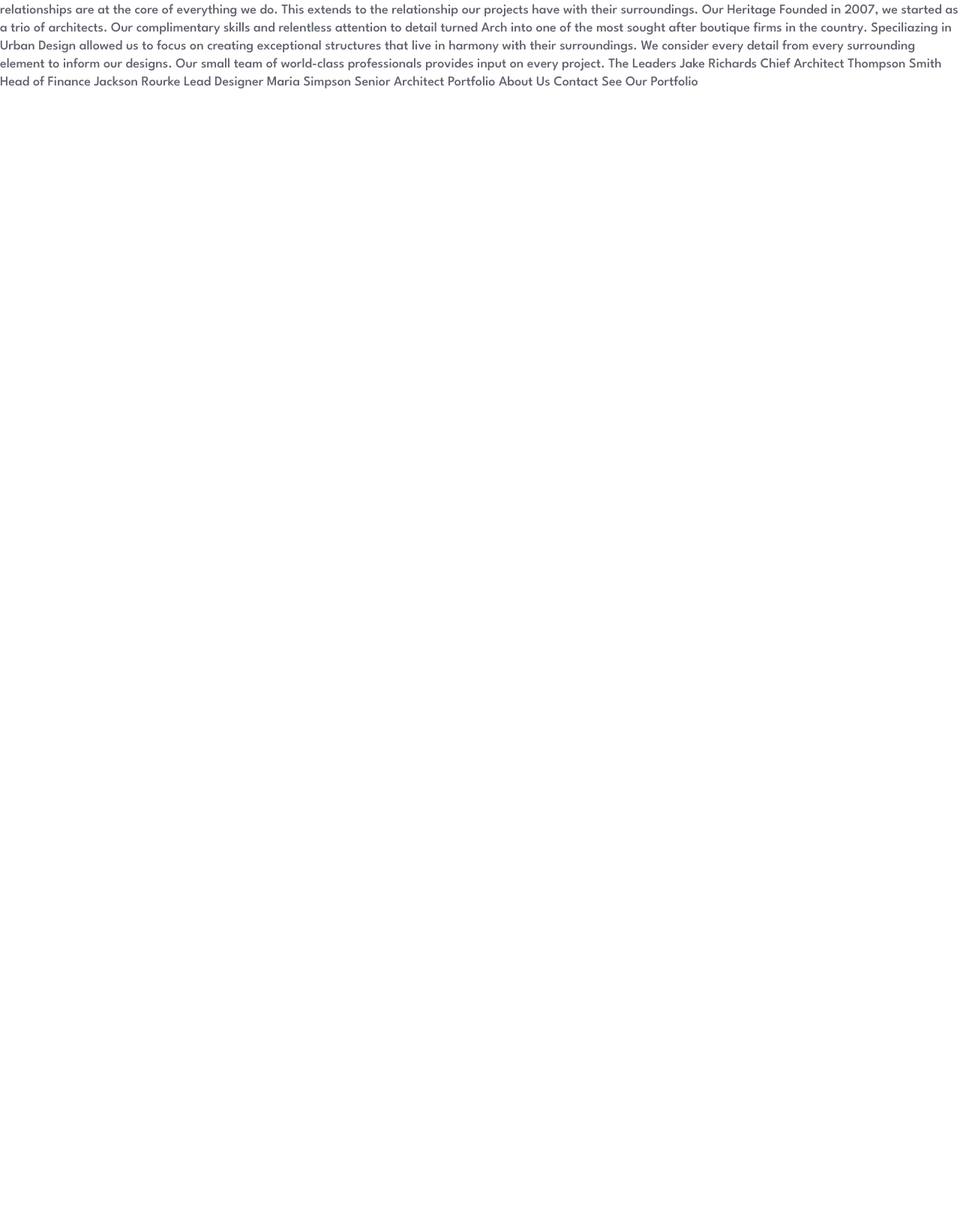
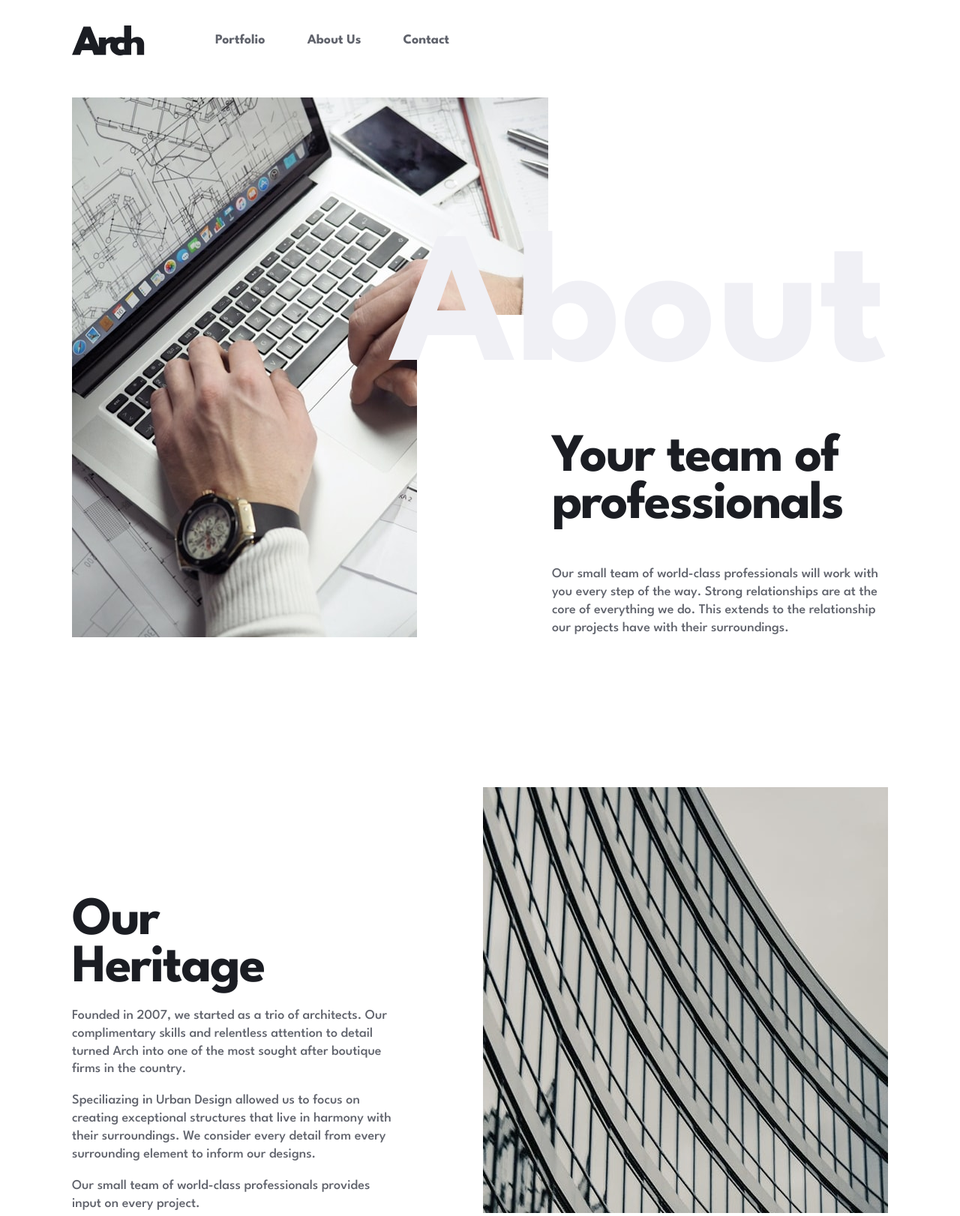
Before and after one commit to karolbanat/fem-arch-studio-website, a website built with Vite: page pages/about.html in a window 1280 px wide. Shown: the part 22-1644 px from the top of the page at 75% size. Before the commit the page ends 800 px from the top, so only its background shows below. Built offline with nearby package versions, Linux system fonts and the light colour scheme.

Commit message:
About page hero and intro

```diff
--- a/pages/about.html
+++ b/pages/about.html
@@ -15,32 +15,102 @@
 </head>
 
 <body>
+    <a href="main-content"
+       class="skip-link">Skip to content</a>
 
-    About Us
+    <nav class="page-navigation">
+        <div class="container">
+            <div class="flex-page-navigation">
+                <a href="/index.html">
+                    <img src="/src/assets/logo.svg"
+                         alt="Arch logo">
+                </a>
 
-    Portfolio
-    About Us
-    Contact
+                <button aria-controls="primary-nav"
+                        aria-expanded="false"
+                        aria-label="Open menu"
+                        id="page-navigation-toggle"
+                        class="menu-toggle | display-none-md"
+                        data-media="min">
+                    <img src="/src/assets/icons/icon-hamburger.svg"
+                         alt=""
+                         class="menu-toggle__icon-open">
+                    <img src="/src/assets/icons/icon-close.svg"
+                         alt=""
+                         class="menu-toggle__icon-close">
+                </button>
 
-    About
+                <div id="primary-nav"
+                     class="page-navigation__nav">
+                    <ul class="page-navigation__nav-list">
+                        <li>
+                            <a href="/pages/portfolio.html"
+                               class="link nav-link">Portfolio</a>
+                        </li>
+                        <li>
+                            <a href="#"
+                               class="link nav-link">About Us</a>
+                        </li>
+                        <li>
+                            <a href="/pages/contact.html"
+                               class="link nav-link">Contact</a>
+                        </li>
+                    </ul>
+                </div>
+            </div>
+        </div>
+    </nav>
 
-    Your team of professionals
+    <div class="container"
+         data-spacer="none-sm">
+        <header class="hero">
+            <picture>
+                <source media="(min-width: 992px)"
+                        srcset="/src/assets/about/desktop/image-hero.jpg">
+                <source media="(min-width: 768px)"
+                        srcset="/src/assets/about/tablet/image-hero.jpg">
+                <img src="/src/assets/about/mobile/image-hero.jpg"
+                     alt=""
+                     class="hero__image">
+            </picture>
 
-    Our small team of world-class professionals will work with you every step of the way.
-    Strong relationships are at the core of everything we do. This extends to the
-    relationship our projects have with their surroundings.
+            <div class="hero__body | flow parent">
+                <p aria-hidden="true"
+                   class="echo-heading | display-none-sm"
+                   data-media="max"
+                   data-section="hero">About</p>
+                <h1 class="section-heading"
+                    style="--flow-spacer: 0;">Your team of professionals</h1>
+                <p>Our small team of world-class professionals will work with you every step of the way.
+                    Strong relationships are at the core of everything we do. This extends to the
+                    relationship our projects have with their surroundings.</p>
+            </div>
+        </header>
+    </div>
 
-    Our Heritage
+    <main id="main-content">
 
-    Founded in 2007, we started as a trio of architects. Our complimentary skills and
-    relentless attention to detail turned Arch into one of the most sought after boutique
-    firms in the country.
+        <div class="container">
+            <section class="intro | flex-align-end parent overflow-hidden">
+                <div class="intro__body | flow">
+                    <h2 class="section-heading"
+                        data-width="narrow">Our Heritage</h2>
+                    <p>Founded in 2007, we started as a trio of architects. Our complimentary skills and
+                        relentless attention to detail turned Arch into one of the most sought after boutique
+                        firms in the country.</p>
+                    <p>Speciliazing in Urban Design allowed us to focus on creating exceptional structures that
+                        live in harmony with their surroundings. We consider every detail from every surrounding
+                        element to inform our designs.</p>
+                    <p>Our small team of world-class professionals provides input on every project.</p>
+                </div>
+                <img src="/src/assets/about/desktop/image-heritage.jpg"
+                     alt=""
+                     class="display-none-lg"
+                     data-media="max">
+            </section>
+        </div>
+    </main>
 
-    Speciliazing in Urban Design allowed us to focus on creating exceptional structures that
-    live in harmony with their surroundings. We consider every detail from every surrounding
-    element to inform our designs.
-
-    Our small team of world-class professionals provides input on every project.
 
     The Leaders
 
@@ -62,6 +132,42 @@
 
     See Our Portfolio
 
+    <div class="container"
+         data-spacer="none-md">
+        <footer class="page-footer">
+            <div class="logo-container">
+                <a href="/index.html">
+                    <img src="/src/assets/logo-light.svg"
+                         alt="Arch homepage">
+                </a>
+            </div>
+
+            <nav aria-label="footer">
+                <ul class="page-footer__nav-list">
+                    <li>
+                        <a href="/pages/portfolio.html"
+                           class="link">Portfolio</a>
+                    </li>
+                    <li>
+                        <a href="#"
+                           class="link">About Us</a>
+                    </li>
+                    <li>
+                        <a href="/pages/contact.html"
+                           class="link">Contact</a>
+                    </li>
+                </ul>
+            </nav>
+
+            <a href="/pages/portfolio.html"
+               class="button">
+                <span>See Our Portfolio</span>
+                <img src="/src/assets/icons/icon-arrow.svg"
+                     alt="">
+            </a>
+        </footer>
+    </div>
+
     <script type="module"
             src="/src/main.ts"></script>
 </body>
--- a/src/style.css
+++ b/src/style.css
@@ -264,6 +264,10 @@ h2 {
 	color: var(--clr-neutral-800);
 }
 
+.section-heading[data-width='narrow'] {
+	max-width: 8ch;
+}
+
 .echo-heading {
 	position: absolute;
 	font-weight: var(--fw-bold, 700);
@@ -275,6 +279,12 @@ h2 {
 .echo-heading[data-section='intro'] {
 	top: 6.25rem;
 	left: 0;
+}
+
+.echo-heading[data-section='hero'] {
+	top: 0;
+	right: 0;
+	transform: translateY(-50%);
 }
 
 /* logo container */
@@ -599,7 +609,6 @@ h2 {
 	}
 
 	.intro__body {
-		padding-inline-start: var(--spacer-left-large);
 		padding-inline-end: clamp(3.5rem, 7vw, 5.9375rem);
 	}
 }
@@ -644,6 +653,58 @@ h2 {
 @media only screen and (min-width: 62em) {
 	.portfolio-gallery {
 		padding-inline-end: 10rem;
+	}
+}
+
+/* subpages */
+.hero {
+	--spacer-inline: 2rem;
+	display: grid;
+}
+
+.hero__body {
+	padding-block-start: 4rem;
+	padding-inline-start: var(--spacer-inline);
+	max-width: min(calc(100% - var(--spacer-inline)), 39.25rem);
+
+	background-color: var(--clr-neutral-100);
+}
+
+@media only screen and (max-width: 48em) {
+	.hero__body {
+		margin-block-start: -2.75rem;
+	}
+}
+
+@media only screen and (min-width: 48em) {
+	.hero {
+		--spacer-inline: 3.625rem;
+	}
+
+	.hero > * {
+		grid-row: 1;
+		grid-column: 1;
+	}
+
+	.hero__body {
+		place-self: end;
+		padding-block-start: 10rem;
+	}
+}
+
+@media only screen and (max-width: 62em) {
+	.hero__image {
+		width: 100%;
+	}
+}
+
+@media only screen and (min-width: 62em) {
+	.hero {
+		--spacer-inline: 11.25rem;
+	}
+
+	.hero__body {
+		--flow-spacer: 3rem;
 	}
 }
 
@@ -695,6 +756,13 @@ h2 {
 	/* z-index: -1; */
 
 	background-color: hsl(0deg 0% 0% / 0.35);
+}
+
+/* spacers */
+@media only screen and (min-width: 62em) {
+	.spacer-left-large {
+		padding-inline-start: var(--spacer-left-large);
+	}
 }
 
 /* --- font */
```
Also changed, not shown: index.html (+1 -1 lines), pages/portfolio.html (+5 -4 lines).
